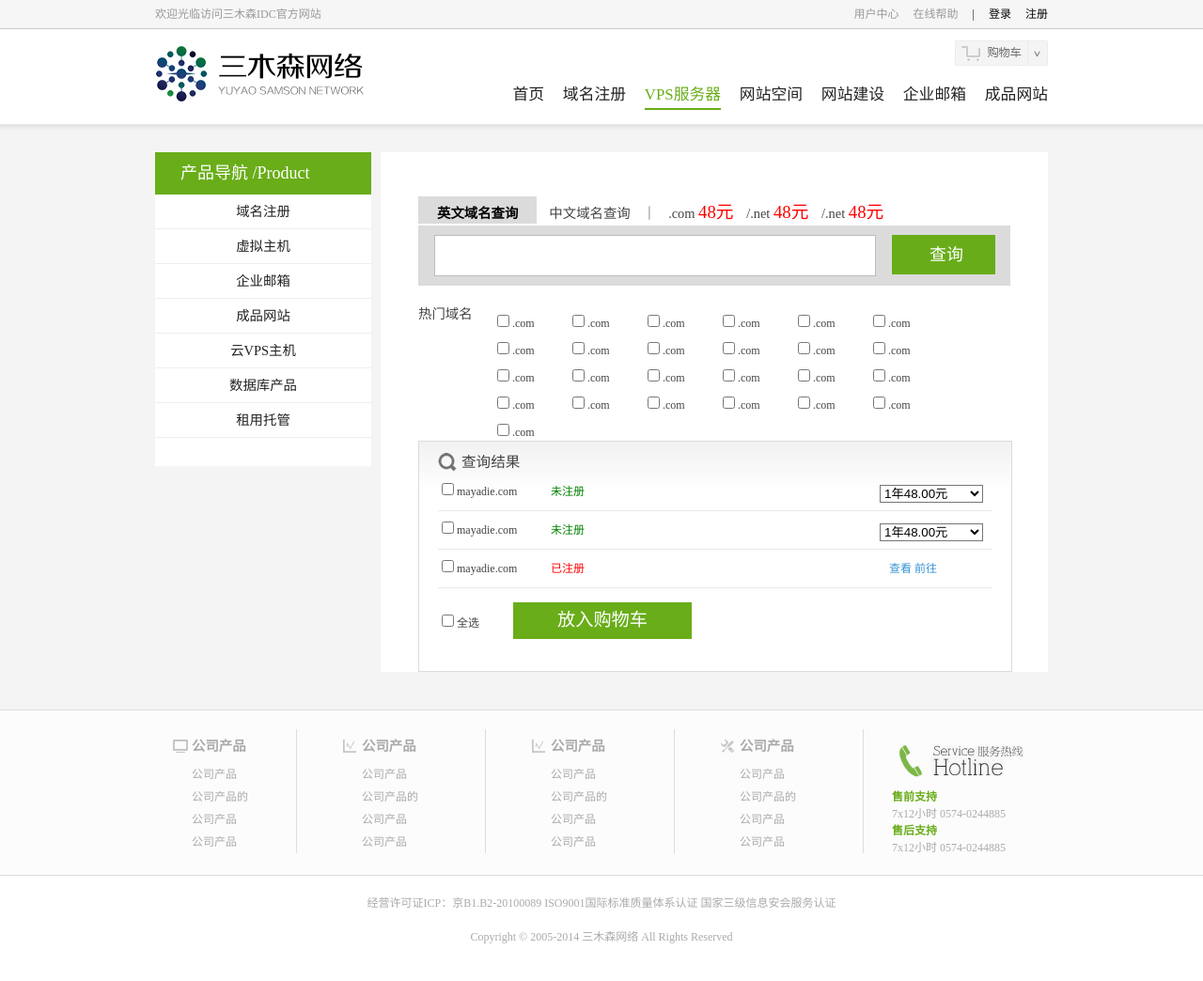
After one commit to yysamson/idc-html, a PHP site: page /yuming.php in a window 1280 px wide. The commit adds this page. Shown: the whole page at 94% size. Run offline with PHP 8.4, Linux system fonts and the light colour scheme.

Commit message:
域名查询页面

```diff
--- a/css/base.css
+++ b/css/base.css
@@ -62,3 +62,20 @@ footer .header {
 .text-center{
     text-align: center;
 }
+
+.chaxun-jg{
+    border: 1px #dbdbdb solid;
+    background-repeat: repeat-x;
+    background-image: url(icon/chaxun.gif);
+}
+
+
+.sousuo{
+    padding-left: 25px;
+    font-size: 1.3em;
+}
+
+.sousuo-1{
+    line-height:40px;
+    border-bottom: 1px #e9e7e7 solid;
+}
--- a/css/color.css
+++ b/css/color.css
@@ -26,3 +26,7 @@ bg-cl-
 .bg-cl-gray-light {
     background-color: #f6f6f6;
 }
+
+.cl-green{
+    color: #008000;
+}
--- a/css/icon.css
+++ b/css/icon.css
@@ -31,3 +31,11 @@
 .icon-step.active{
     background-image: url(icon/step-1.gif);
 }
+.icon-side-menu{
+    background-image:url(icon/icon-side-menu.gif);
+
+}
+
+.icon-sousuo{
+    background-image:url(icon/sousuo.gif);
+}
--- a/css/layout.css
+++ b/css/layout.css
@@ -160,3 +160,70 @@
     margin: 0 auto;
     /*float: none;*/
 }
+
+.chaxun{
+    padding-top: 50px;
+}
+.e-chaxun{
+    background-color: #dbdbdb;
+    padding: 10px 20px 3px 20px;
+    font-size: 1.2em;
+    font-weight: 900;
+    color: #000;
+}
+
+.c-chaxun{
+    font-size: 1.2em;
+    margin-left: 10px;
+
+}
+.jiage{
+    font-size: 1.3em;
+}
+.chaxun-input{
+   background-color: #dbdbdb;
+
+}
+input.chaxun-input-1{
+    line-height: 3em;
+    margin: 10px 17px;
+}
+button.tijiao{
+    margin-top: 10px;
+    line-height: 40px;
+    border: 0;
+    background-color:#68ad19;
+    color:#ffffff;
+    font-size: 1.5em;
+    font-family: 微软雅黑;
+}
+
+.remen{
+    margin-top: 20px;
+}
+
+.chaxun-remen{
+    font-size: 1.2em;
+}
+
+.chaxun-1{
+    margin-top: 8px;
+
+
+}
+
+.chaxun-jg-1{
+    margin:10px 20px 10px 20px;
+}
+
+select{
+    margin-top: 13px;
+}
+
+.quanxuan{
+    margin-top: 10px;
+}
+
+.gouwuche{
+    margin-top: 15px;
+}
--- /dev/null
+++ b/yuming.php
@@ -0,0 +1,131 @@
+<?php include 'header.php' ?>
+    <div class="container">
+        <aside class="span-6">
+            <ul class="side-menu-1">
+                <li class="header">产品导航 /Product</li>
+                <li><a>域名注册</a></li>
+                <li><a>虚拟主机</a></li>
+                <li><a>企业邮箱</a></li>
+                <li><a>成品网站</a></li>
+                <li><a>云VPS主机</a></li>
+                <li><a>数据库产品</a></li>
+                <li><a>租用托管</a></li>
+            </ul>
+        </aside>
+
+        <main class="span-18 last">
+        <div class="span-16 prepend-1">
+
+          <div class="chaxun">
+                  <span class="e-chaxun" >英文域名查询</span>
+                  <span class="c-chaxun"> 中文域名查询</span>
+                  <span class="c-chaxun">｜</span>
+                  <span class="c-chaxun">.com
+                      <span class="cl-red jiage">48元</span>
+                  </span>
+                  <span class="c-chaxun">/.net
+                      <span class="cl-red jiage">48元</span>
+                  </span>
+                  <span class="c-chaxun">/.net
+                      <span class="cl-red jiage">48元</span>
+                  </span>
+          </div>
+           <div class="chaxun-2">
+               <form>
+                     <div  class="span-16 chaxun-input">
+                         <input class="span-12 chaxun-input-1" type="text">
+                         <button class="span-3 last tijiao">查询</button>
+                     </div>
+                 <div class="remen span-16">
+                     <div class="span-2 chaxun-remen">热门域名</div>
+                     <div class="span-14 last">
+                         <span  class="span-2 chaxun-1"><input type="checkbox">.com</span>
+                         <span  class="span-2 chaxun-1"><input type="checkbox">.com</span>
+                         <span  class="span-2 chaxun-1"><input type="checkbox">.com</span>
+                         <span  class="span-2 chaxun-1"><input type="checkbox">.com</span>
+                         <span  class="span-2 chaxun-1"><input type="checkbox">.com</span>
+                         <span  class="span-2 chaxun-1"><input type="checkbox">.com</span>
+                         <span  class="span-2 chaxun-1"><input type="checkbox">.com</span>
+                         <span  class="span-2 chaxun-1"><input type="checkbox">.com</span>
+                         <span  class="span-2 chaxun-1"><input type="checkbox">.com</span>
+                         <span  class="span-2 chaxun-1"><input type="checkbox">.com</span>
+                         <span  class="span-2 chaxun-1"><input type="checkbox">.com</span>
+                         <span  class="span-2 chaxun-1"><input type="checkbox">.com</span>
+                         <span  class="span-2 chaxun-1"><input type="checkbox">.com</span>
+                         <span  class="span-2 chaxun-1"><input type="checkbox">.com</span>
+                         <span  class="span-2 chaxun-1"><input type="checkbox">.com</span>
+                         <span  class="span-2 chaxun-1"><input type="checkbox">.com</span>
+                         <span  class="span-2 chaxun-1"><input type="checkbox">.com</span>
+                         <span  class="span-2 chaxun-1"><input type="checkbox">.com</span>
+                         <span  class="span-2 chaxun-1"><input type="checkbox">.com</span>
+                         <span  class="span-2 chaxun-1"><input type="checkbox">.com</span>
+                         <span  class="span-2 chaxun-1"><input type="checkbox">.com</span>
+                         <span  class="span-2 chaxun-1"><input type="checkbox">.com</span>
+                         <span  class="span-2 chaxun-1"><input type="checkbox">.com</span>
+                         <span  class="span-2 chaxun-1"><input type="checkbox">.com</span>
+                         <span  class="span-2 chaxun-1"><input type="checkbox">.com</span>
+                     </div>
+                 </div>
+               </form>
+           </div>
+          <div class="chaxun-jg span-16">
+             <div class="span-16 chaxun-jg-1">
+                 <span class="sousuo icon icon-sousuo span-15">查询结果</span>
+                 <span class="span-15 sousuo-1">
+                     <span  class="span-3">
+                         <input type="checkbox">mayadie.com
+                     </span>
+                     <span class="span-2 cl-green">未注册</span>
+                     <span class="span-10 last">
+                         <select class="span-3 right ">
+                             <option>1年48.00元</option>
+                             <option>2</option>
+                             <option>3</option>
+                             <option>4</option>
+                         </select>
+                     </span>
+                 </span>
+                 <span class="span-15">
+                     <span class="span-15 sousuo-1">
+                     <span  class="span-3">
+                         <input type="checkbox">mayadie.com
+                     </span>
+                     <span class="span-2 cl-green">未注册</span>
+                     <span class="span-10 last">
+                         <select class="span-3 right ">
+                             <option>1年48.00元</option>
+                             <option>2</option>
+                             <option>3</option>
+                             <option>4</option>
+                         </select>
+                     </span>
+                 </span>
+                 </span>
+                <span class="span-15">
+                     <span class="span-15 sousuo-1">
+                     <span  class="span-3">
+                         <input type="checkbox">mayadie.com
+                     </span>
+                     <span class="span-2 cl-red">已注册</span>
+                     <span class="span-3 last right">
+                         <a class="cl-blue-light">查看</a>
+                         <a class="cl-blue-light">前往</a>
+                     </span>
+                 </span>
+                 </span>
+                 <span  class="span-15 gouwuche">
+                      <span  class="span-2 quanxuan">
+                          <input type="checkbox">全选
+                      </span>
+                     <span>
+                          <button class="btn large span-5 last">放入购物车</button>
+                     </span>
+
+                 </span>
+
+             </div>
+          </div>
+        </div>
+        </main>
+    </div>
+<?php include 'footer.php' ?>
```
Also changed, not shown: css/icon/chaxun.gif (added), css/icon/icon-side-menu.gif (added), css/icon/sousuo.gif (added).
